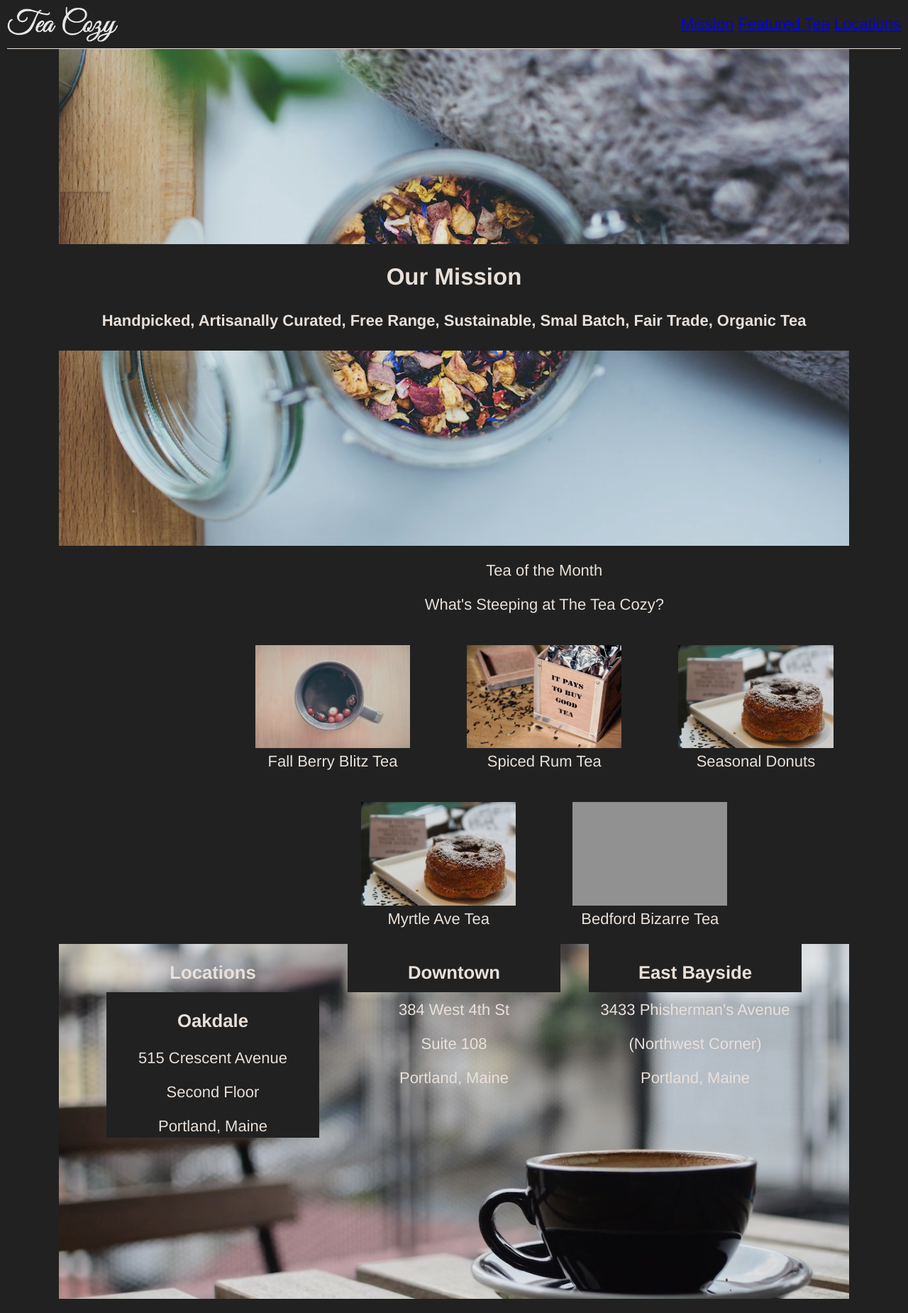
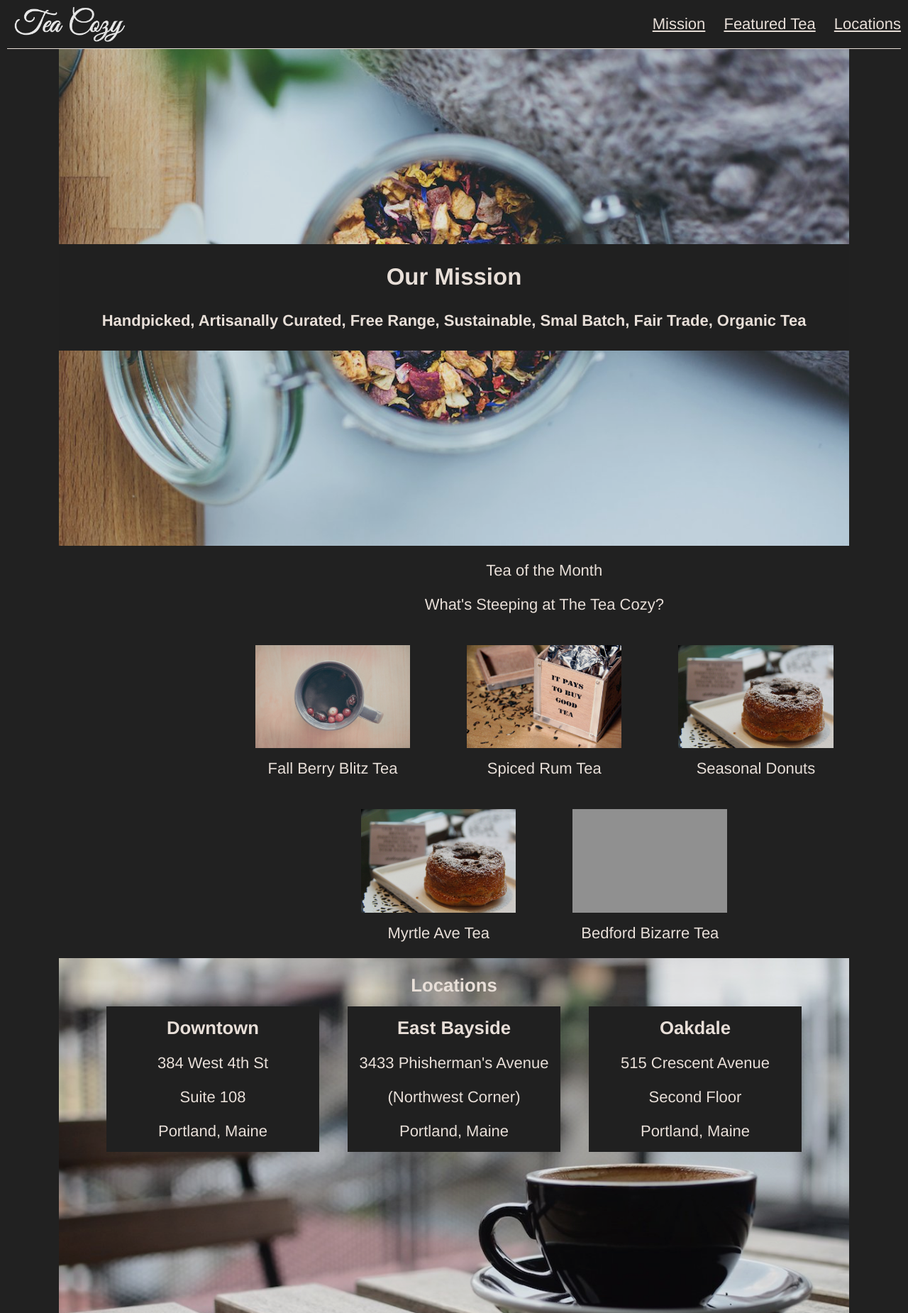
Before and after one commit to aruca94/tea-cozy-website, a plain HTML site: page landing-page.html in a window 1280 px wide. Shown: the top 1850 px of the page at 71% size. Drawn offline with Linux system fonts and the light colour scheme; grey boxes are pictures that could not be loaded.

Commit message:
:nth-child problem fixed

```diff
--- a/styles/styles.css
+++ b/styles/styles.css
@@ -13,6 +13,7 @@ body {
 
 .logo {
     height: 3.125rem;
+    margin-left: .625rem;
 }
 /* default styles end */
 /* nav bar */
@@ -24,28 +25,38 @@ nav {
     align-items: center;
 }
 /*  TODO ---- fix spacing around nav links */
-.nav-links {
+.nav-links a {
+    color: seashell;
+    text-decoration: underline;
+}
 
+ .nav-links :nth-child(2) {
+    margin: 0 1.25rem;
 }
 
 .header-container {
-    /* position: absolute; */
+    position: fixed;
+    background-color: #212121;
+    width: 100%;
+    top: 0rem;
     display: grid;
     height: 4.313rem;
+    position: fixed;
 }
 
 
 .hero {
-    /* top: 4.313rem; */
-        display: flex;
+     /* top: 4.313rem; */
+    display: flex;
     justify-content: center;
     align-items: center;
     text-align: center;
     width: 87%;
     height: 43.75rem;
-    margin: 0 auto;
+    margin: 4.313rem auto 0 auto;
     background-image: url('../images/img-mission-background.jpg');
     background-size: cover;
+    background-position: center;
     /* background-repeat: no-repeat; */
 }
 
@@ -83,6 +94,10 @@ nav {
     height:9.091rem;
 }
 
+figcaption {
+    margin-top: .625rem;
+}
+
 .location-container {
     background-image: url('../images/img-locations-background.jpg');
     width: 87%;
@@ -96,15 +111,7 @@ nav {
     justify-items: center;
     /* align-items: flex-start; */
     justify-content: center;
-    column-gap: 40px;
-}
-
-.location-container div:nth-child(2) {
-    /* justify-self: end; */
-}
-
-.location-container div:nth-child(4) {
-    /* justify-self: start; */
+    column-gap: 2.5rem;
 }
 
 .location-container div {
@@ -113,13 +120,34 @@ nav {
 }
 
 
-.location-container h1 {
-    margin: 1rem 0 15px 0;
+.location-container h3 {
+    margin: 1rem 0 .938rem 0;
     grid-column-start: 1;
     grid-column-end: 4;
     align-self: end;
 }
 
+.location-container > :nth-child(3) {
+   margin: 0 2.5rem;
+}
+
+.location-container > :nth-child(4) {
+    opacity: 1;
+}
+
+.info-footer {
+    height: 12.5rem;
+}
+
+.font-size {
+    font-size: 16px;
+}
+
+.left-align {
+    text-align: left;
+    margin-left: 1.25rem;
+}
+
 
 
 /* 4 grids --- nav bar, tea of the month, locations, footer */
```
